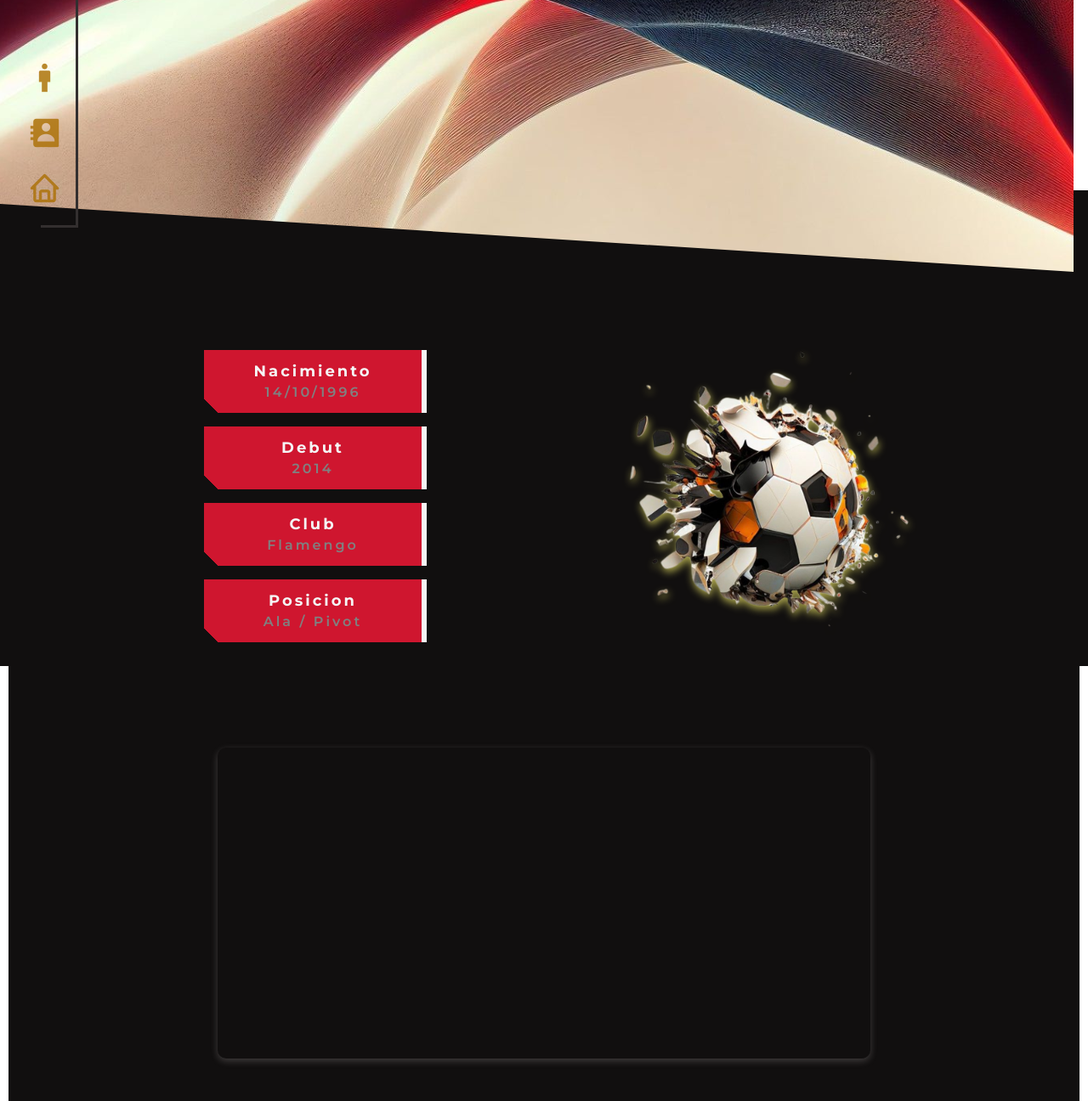
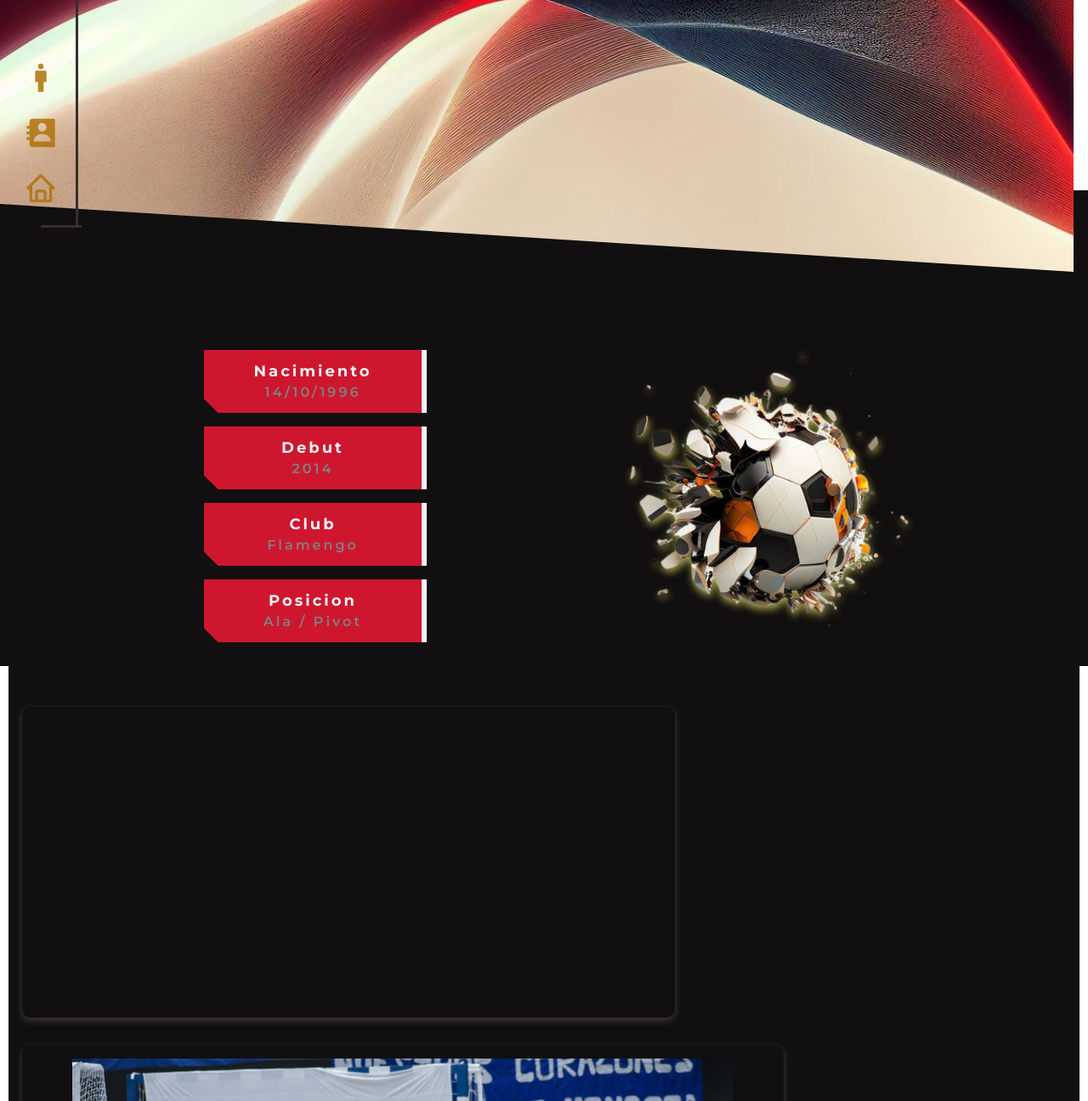
Before and after one commit to Najdorf12/suela-app, a React (Vite) app: page /diegovargas in a window 1280 px wide. Shown: the part 464-1760 px from the top of the page at 85% size. Built offline with nearby package versions, Linux system fonts and the light colour scheme.

Commit message:
fix-movile

```diff
--- a/src/index.css
+++ b/src/index.css
@@ -53,7 +53,7 @@ li {
   & ul {
     display: flex;
     justify-content: flex-end;
-    padding-right: 2rem;
+    padding-right: 3rem;
     gap: 1rem;
     font-size: 2.1rem;
     border-bottom: 0.2rem solid rgb(51, 47, 47);
@@ -69,9 +69,10 @@ li {
 }
 
 .video-wrapper {
-  width: 70vw;
+  width: 90vw;
   background-color: rgb(17, 15, 15);
-  margin: 5rem auto;
+  margin: 2rem auto;
+  margin-left: -1rem;
   display: flex;
   justify-content: center;
   border-radius: 10px;
@@ -93,13 +94,13 @@ li {
   font-family: Helvetica Neue, Helvetica, Arial, sans-serif;
   font-size: 14px;
   color: #000;
-  margin: 0;
   padding: 1rem;
-  margin: 3rem auto;
+  margin: 2rem auto;
   background-color: rgb(17, 15, 15);
   border-radius: 10px;
   box-shadow: rgba(212, 203, 203, 0.24) 0px 3px 8px;
   min-width: 60vh;
+  margin-left: -1rem;
 }
 
 .swiper {
--- a/src/pages/palmares/Palmares.jsx
+++ b/src/pages/palmares/Palmares.jsx
@@ -9,10 +9,9 @@ import { useEffect } from "react";
 import "./palmares.css";
 
 const variant = {
-  hidden: { opacity: 0, scale:0.3 },
+  hidden: { opacity: 1 },
   visible: {
     opacity: 1,
-    scale: 1,
      transition: {
       duration: 1,
       ease: "easeIn"
@@ -25,6 +24,7 @@ const variantImg = {
     opacity: 1,
      y:0,
      transition: {
+      delay: .75,
        duration: 1.4,
       ease: "easeIn"
       }
@@ -50,14 +50,18 @@ const Palmares = () => {
           <Video />
           <Carousel />
         </section>
-           <main className="palmares-wrapper">
-
-             <motion.div className="palmares-data"
+           <motion.main className="palmares-wrapper"
             variants={variant}
             initial="hidden"
             animate={control}
-            ref={ref}
-            >
+            ref={ref}>
+
+             <motion.div className="palmares-data"
+             variants={variantImg}
+             initial="hidden"
+             animate={control}
+             ref={ref}
+             >
                  <h3><img src={imgEscudo} alt="" /> Flamengo </h3>
                      <p> <img src={ imgTrophy } alt="" />Apertura 23`</p>
                      <p> <img src={ imgTrophy } alt="" />Apertura y Clausura 22`</p>
@@ -98,7 +102,7 @@ const Palmares = () => {
                </div>
             </motion.div>
 
-        </main>
+        </motion.main>
 
 
         </>
--- a/src/pages/palmares/palmares.css
+++ b/src/pages/palmares/palmares.css
@@ -1,6 +1,5 @@
 .palmares-wrapper {
   background-color: rgb(17, 15, 15);
-  padding-top: 3rem;
 }
 .palmares-data {
   display: flex;
```
